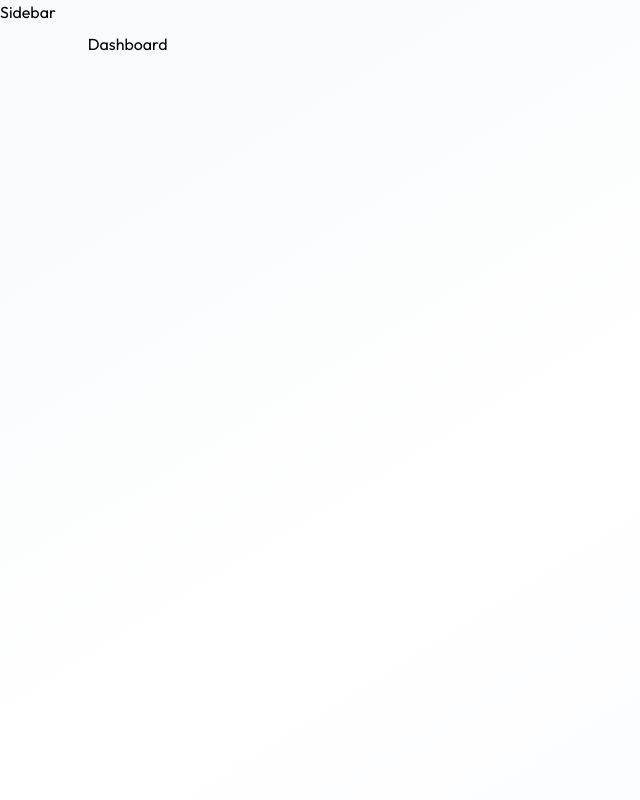
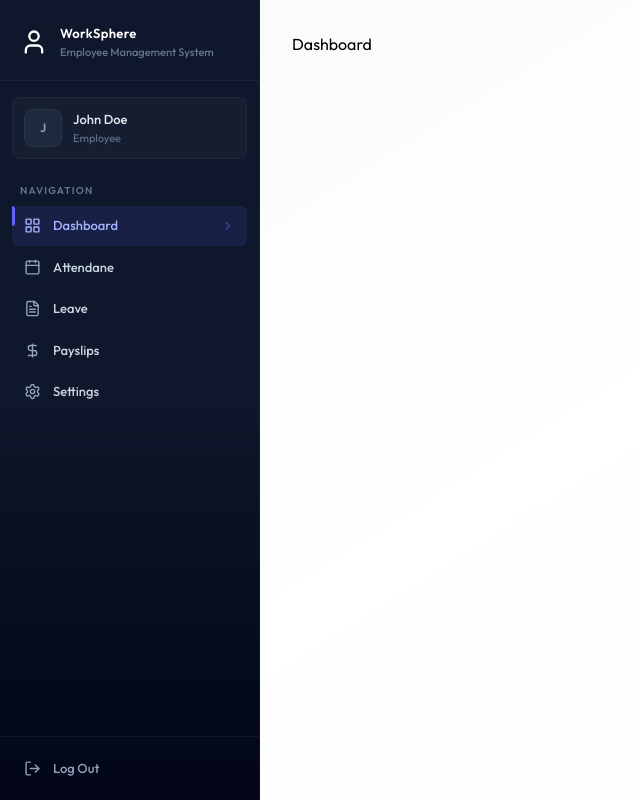
Before and after one commit to Annanyamishra04/WorkSphere, a React (Vite) app in the folder frontend/: page /dashboard in a window 1280 px wide. Shown: the whole page, without its empty margins (0-640 px from the left). Built offline with nearby package versions, Linux system fonts and the light colour scheme.

Commit message:
sidebar UI completed

```diff
--- /dev/null
+++ b/frontend/src/components/Sidebar.jsx
@@ -0,0 +1,137 @@
+import React, { useEffect, useState } from 'react'
+import { href, Link, useLocation } from 'react-router-dom'
+import { dummyProfileData } from '../assets/assets'
+import { CalendarIcon, ChevronRightIcon, DollarSignIcon, FileTextIcon, LayoutGridIcon, LogOutIcon, MenuIcon, SettingsIcon, UserIcon, XIcon } from 'lucide-react'
+
+const Sidebar = () => {
+
+    const {pathname} = useLocation()
+    const [userName, setUserName] = useState('')
+    const [mobileOpen , setMobileOpen] = useState(false)
+
+    useEffect(()=>{
+        setUserName(dummyProfileData.firstName + " " + dummyProfileData.lastName)
+    }, [])
+
+    useEffect(()=>{
+        setMobileOpen(false)
+    }, [pathname])
+
+    const role = "" || "EMPLOYEE";
+    const navItems = [
+        {name:"Dashboard", href:"/dashboard", icon: LayoutGridIcon},
+        role === "ADMIN" ?
+        {name:"Employees", href:"/employees", icon: UserIcon}:
+        {name:"Attendane", href:"/attendance", icon: CalendarIcon},
+        {name:"Leave", href:"/leave", icon: FileTextIcon},
+        {name:"Payslips", href:"/payslips", icon: DollarSignIcon},
+        {name:"Settings", href:"/settings", icon: SettingsIcon},
+
+    ]
+
+    const handleLogout =()=>{
+        window.location.href= "/login"
+    }
+    const sidebarContent =(
+        <>
+        <div className='px-5 pt-6 pb-5 border-b border-white/6'>
+        <div className='flex items-center justify-between'>
+            <div className='flex items-center gap-3'>
+                <UserIcon className='text-white size-7'/>
+                <div>
+                <p className='font-semibold text-[13px] text-white
+                tracking-wide'>WorkSphere </p>
+                <p className='text-[11px] text-slate-500 font-medium'>Employee Management System</p>
+            </div>
+            </div>
+           <button onClick={()=>setMobileOpen(false)}
+            className='lg:hidden text-slate-400 hover:text-white p-1'>
+                <XIcon size={20}/>
+
+            </button>
+        </div>
+
+        </div>
+
+        {userName &&(
+            <div className='mx-3 mt-4 mb-1 p-3 rounded-lg bg-white/3
+            border border-white/4'>
+                <div className='flex items-center gap-3'>
+                   <div className='w-9 h-9 rounded-lg bg-slate-800
+                   flex items-center justify-center ring-1 ring-white/10 shrink-0'>
+                    <span className='text-slate-400 text-xs font-semibold'>
+                        {userName.charAt(0).toUpperCase()}
+                    </span>
+                    </div>
+                    <div className='min-w-0'>
+                        <p className='text-[13px] font-medium text-slate-200 truncate '>{userName}</p>
+                        <p className='text-[11px] text-slate-500 truncate '>{role === "ADMIN" ? "Administrator" : "Employee"}</p>
+                    </div>
+                    </div>
+            </div>
+        )}
+
+        <div className='px-5 pt-5 pb-2'>
+            <p className='text-[10px] font-semibold uppercase tracking-[0.12em] text-slate-500'>Navigation</p>
+        </div>
+
+        <div className='flex-1 px-3 space-y-0.5 overflow-y-auto'>
+            {navItems.map((item)=>{
+                const isActive = pathname.startsWith(item.href)
+                return(
+                    <Link key={item.name} to={item.href} className=
+                    {`group flex items-center gap-3 px-3 py-2.5 rounded-md text-[13px] font-medium
+                    transition-all duration-150 relative ${isActive? "bg-indigo-500/12 text-indigo-300" :
+                        "text-slate-300 hover:text-white hover:bg-white/4"}`}>
+
+
+                    {isActive && <div className='absolute left-0 top1/2
+                    -translate-y-1/2 w-[3px] h-5 rounded-r-full bg-indigo-500'/>}
+                    <item.icon className={`w-[17px] h-[17px] shrink-0 ${isActive ? "text-indigo-300":
+                        "text-slate-400 group-hover:text-slate-300"}`} />
+                        <span className='flex-1'>{item.name}</span>
+                        {isActive && <ChevronRightIcon className='w-3.5 h-3.5 text-indigo-500/50' />}
+                    </Link>
+                )
+                })}
+        </div>
+
+        <div className='p-3 border-t border-white/6'>
+            <button onClick={handleLogout} className='flex items-center gap-3 w-full px-3 py-2.5
+            rounded-md text-[13px] font-medium text-slate-400 hover:text-rose-400 hover:bg-rose-500/8 transition-all duration-150'>
+                <LogOutIcon className='w-[17px] h-[17px]'/>
+                <span>Log Out</span>
+            </button>
+        </div>
+        </>
+    )
+
+
+
+  return (
+    <>
+    <button onClick={()=> setMobileOpen(true)} className='lg:hidden
+    fixed top-4 left-4 z-50 p-2 bg-slate-900 text-white rounded-lg
+    shadow-lg border-white/10'>
+        <MenuIcon  size={20}/>
+    </button>
+
+    {mobileOpen && <div className='lg:hidden fixed insert-0 bg-black/60
+    backdrop-blur-sm z-40' onClick={()=>setMobileOpen(false)}/>}
+
+    <aside className='hidden lg:flex flex flex-col h-full w-[260px]
+    bg-linear-to-b from-slate-900 via-slate-900 to-slate-950 text-white
+    shrink-0 border-r border-white/4'>
+        {sidebarContent}
+    </aside>
+
+    <aside className={`lg:hidden fixed insert-y-0 left-0 w-72
+        bg-linear-to-b from-slate-900 via-slate-900 to-slate-950 text-white z-50 flex flex-col transform transition-transform duration-300
+        ${mobileOpen ? "translate-x-0" : "-translate-x-full"}`}>
+        {sidebarContent}
+    </aside>
+    </>
+  )
+}
+
+export default Sidebar
--- a/frontend/src/pages/Layout.jsx
+++ b/frontend/src/pages/Layout.jsx
@@ -1,4 +1,5 @@
 import { Outlet } from "react-router-dom"
+import Sidebar from "../components/Sidebar"
 
 
 const Layout = () => {
@@ -6,7 +7,7 @@ const Layout = () => {
     <div>
       <div className="flex h-screen bg-linear-to-br from-slate-50
       via-white to-indigo-50/30">
-        <p>Sidebar</p>
+        <Sidebar />
         <main className="flex-1 overflow-y-auto">
             <div className="p-4 pt-16 sm:p-6 sm:pt-6 lg:p-8
             max-w-400 mx-auto">
```
